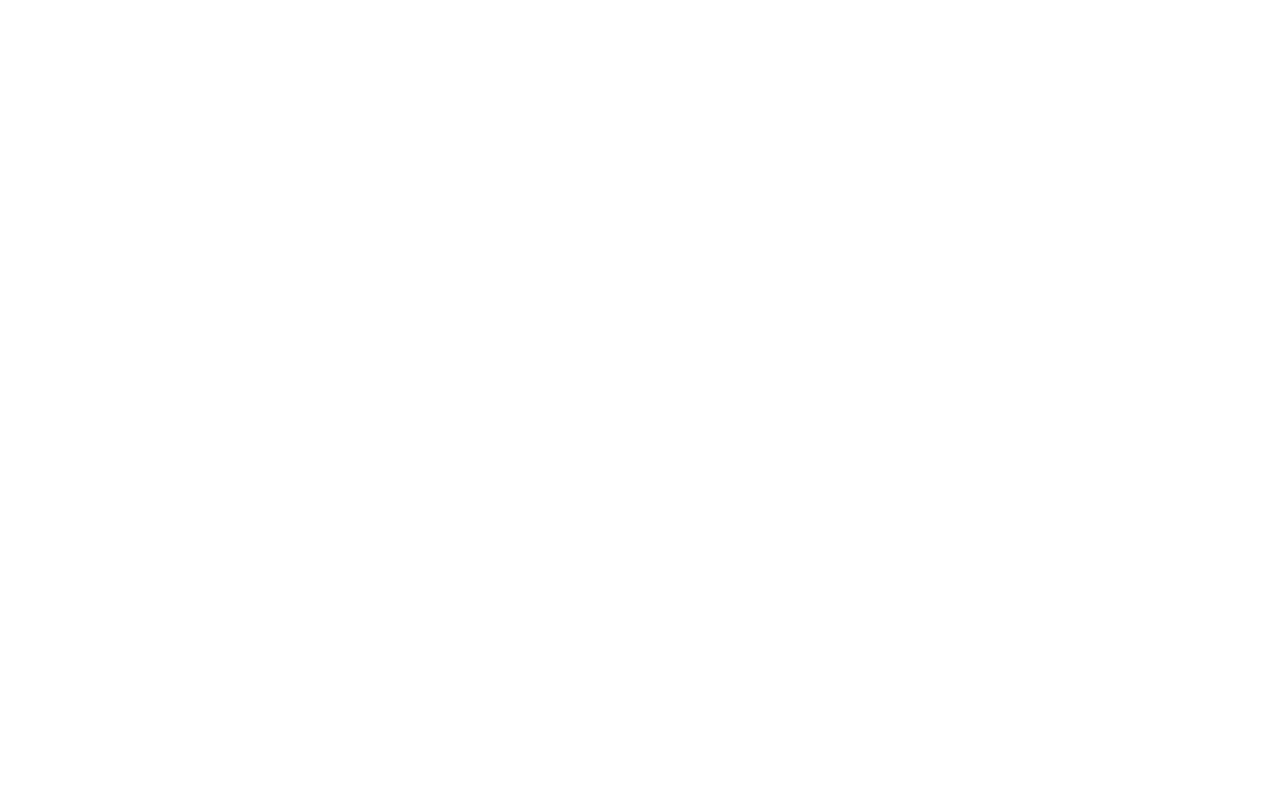
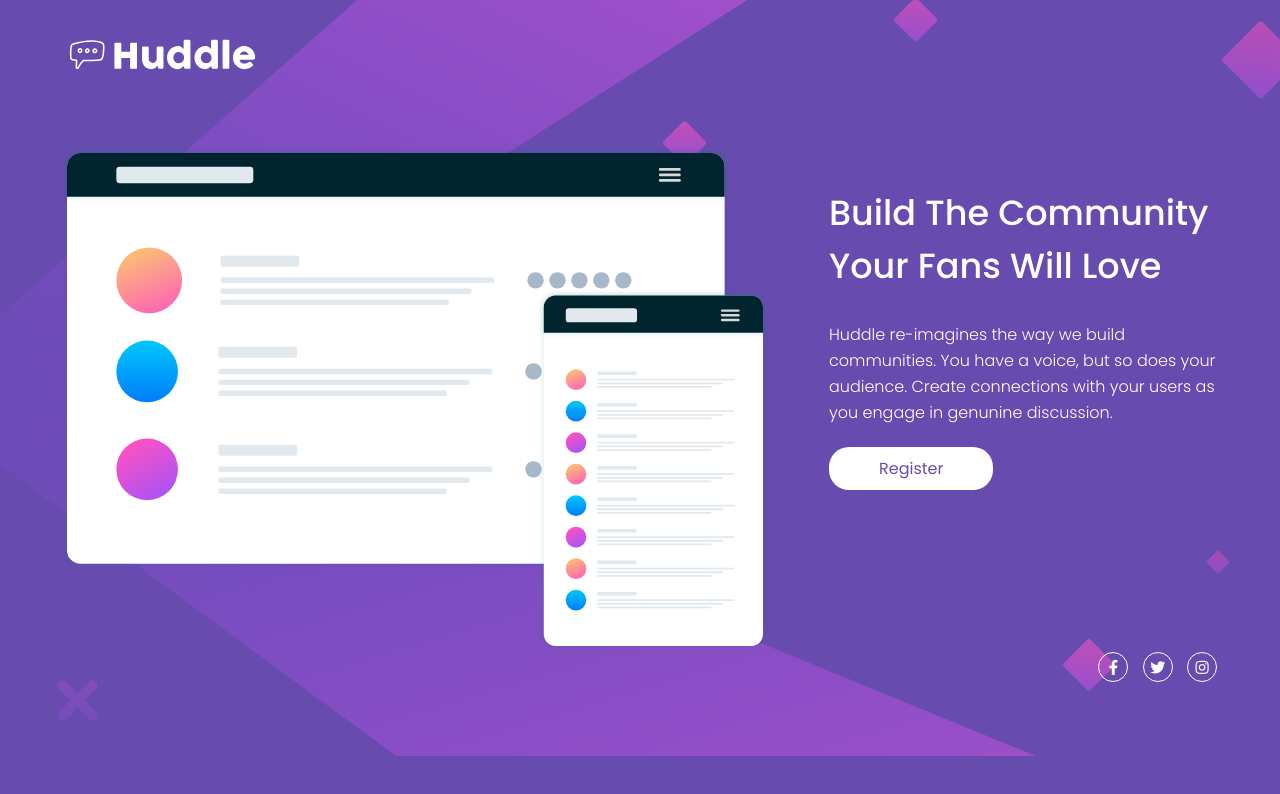
Before and after one commit to Andrekrykhtine/Quest-htm-css, a plain HTML site: page index.html in a window 1280 px wide. Drawn offline with Linux system fonts and the light colour scheme.

Commit message:
criação do reset, criação do estilos e index com as propriedades da pagina.

```diff
--- a/index.html
+++ b/index.html
@@ -1,5 +1,6 @@
 <!DOCTYPE html>
 <html lang="en">
+
 <head>
   <meta charset="UTF-8">
   <meta name="viewport" content="width=device-width, initial-scale=1.0">
@@ -21,10 +22,28 @@
   <title>Frontend Mentor | Huddle landing page with single introductory section</title>
   </style>
 </head>
+
 <body>
-  <header></header>
-  <main></main>
-  <footer></footer>
+  <div class="container">
+  <header class="header">
+    <a href="/"><img src="src/images/logo.svg" alt="logo Huddle"></a>
+  </header>
+  <main class="main">
+    <img src="src/images/illustration-mockups.svg" alt="mockups">
+    <div class="info">
+      <h1>Build The Community Your Fans Will Love</h1>
+      <p>Huddle re-imagines the way we build communities. You have a voice, but so does your audience. Create
+        connections
+        with your users as you engage in genunine discussion.</p>
+      <a href="">Register</a>
+    </div>
+  </main>
+  <footer class="footer">
+    <a href=""><i class="fab fa-facebook-f"></i> </a>
+    <a href=""><i class="fab fa-twitter"></i> </a>
+    <a href=""><i class="fab fa-instagram"></i> </a>
+  </footer>
+</div>
+</body>
 
-</body>
 </html>
--- a/src/css/estilos.css
+++ b/src/css/estilos.css
@@ -0,0 +1,81 @@
+body {
+    background: url('../images/bg-desktop.svg') center center no-repeat;
+    background-color: hsl(257, 40%, 49%);
+    font-family: "Poppins", sans-serif;
+    color: #fff;
+    padding: 30px 60px;
+}
+
+.containaer {
+    display: flex;
+    max-width: 800px;
+
+}
+
+.header {
+    margin-bottom: 60px;
+
+}
+
+.header a img {
+    max-width: 200px;
+}
+
+.main {
+    display: flex;
+    gap: 60px;
+}
+.main .info{
+    justify-content: center;
+}
+.main .info h1 {
+    font-size: 35px;
+    max-width: 400px;
+    font-weight: 500;
+    margin-bottom: 30px;
+    margin-top: 40px;
+}
+
+.main .info p {
+    font-size: 30;
+    margin-bottom: 30px;
+    font-weight: 300;
+    max-width: 550px;
+    line-height: 26px;
+}
+
+.main .info a {
+    color: hsl(257, 40%, 49%);
+    background-color: #fff;
+    padding: 10px 50px;
+    border-radius: 20px;
+    transition: 0.3s;
+}
+
+.main .info a:hover{
+    background-color:hsl(300, 69%, 71%) ;
+    color: #fff;
+}
+
+.footer {
+    text-align: right;
+}
+
+.footer i {
+    border-radius: 30px;
+    color: #fff;
+    display: inline-block;
+    height: 30px;
+    line-height: 30px;
+    margin: auto 3px;
+    width: 30px;
+    font-size: 15px;
+    text-align: center;
+    border: 1px solid #fff;
+    margin-left: 7px;
+    transition: 0.3s;
+}
+.footer a:hover i{
+    color:hsl(300, 69%, 71%) ;
+    border: 1px solid hsl(300, 69%, 71%);
+}
--- a/src/css/reset.css
+++ b/src/css/reset.css
@@ -2,4 +2,20 @@
   margin: 0;
   padding: 0;
   box-sizing: border-box;
+  border: none;
+  outline: none;
+
 }
+
+a{
+  text-decoration: none;
+  color: #fff;
+}
+
+ul{
+  list-style: none;
+}
+
+img{
+  max-width: 100%;
+}
```
Lines whose indentation alone changed are shown as unchanged.
